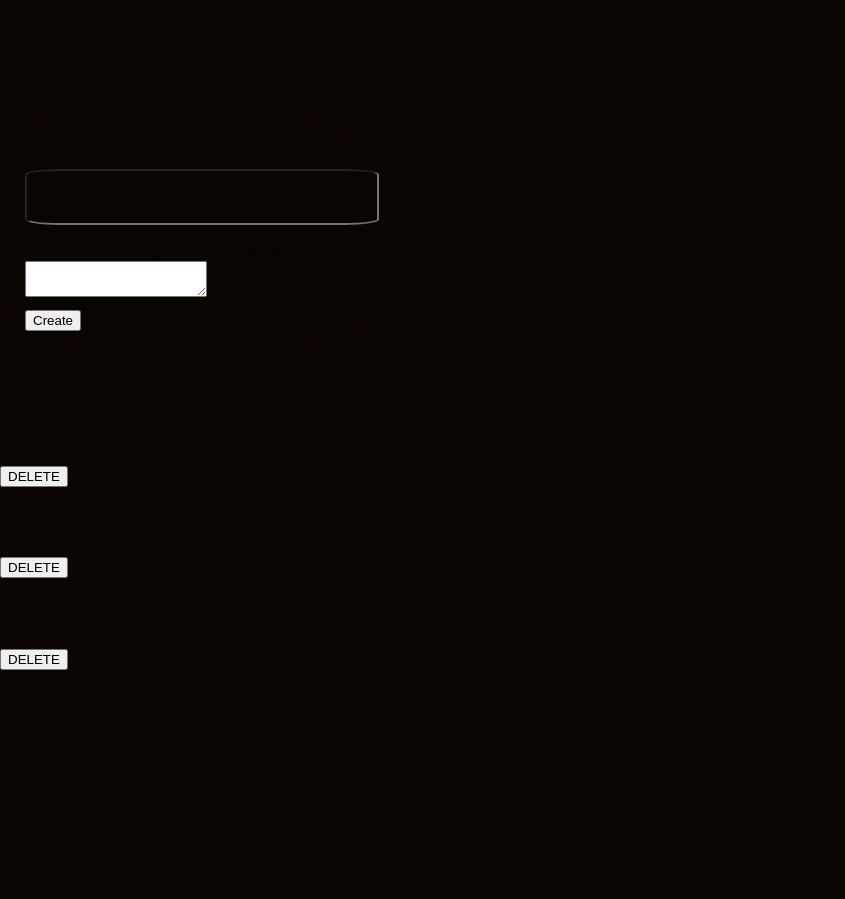
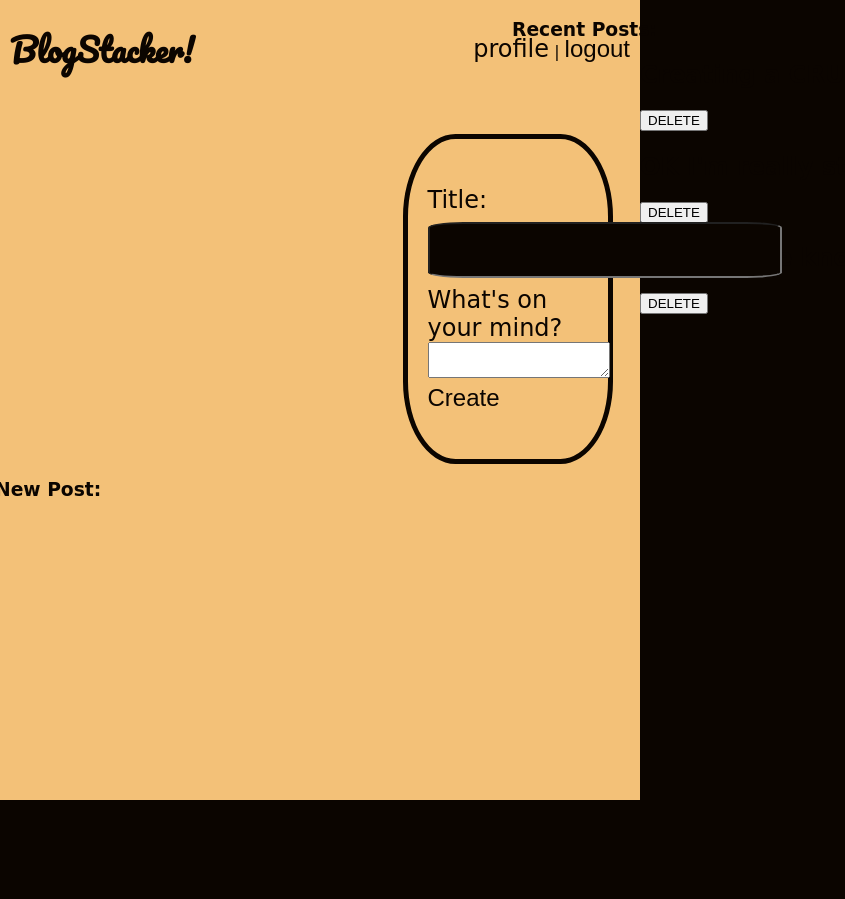
Before and after one commit to JCool221/BlogStacker, a Node server app: page /profile in a window 1280 px wide. Shown: the whole page, without its empty margins (0-845 px from the left). Before the commit the page ends 670 px from the top, so only its background shows below. Run offline with Node 20, Linux system fonts and the light colour scheme; a user stored in the database is signed in; data comes from the database, SQL or seed files in the repository; some libraries are stand-ins or nearby versions; some web fonts are replaced.

Commit message:
fixed login, profile rendering

```diff
--- a/controllers/api/userRoutes.js
+++ b/controllers/api/userRoutes.js
@@ -18,9 +18,10 @@ router.post('/', async (req, res) => {
 });
 
 router.post('/login', async (req, res) => {
+  console.log('hit route')
   try {
     const userData = await User.findOne({ where: { email: req.body.email } });
-
+console.log(userData)
     if (!userData) {
       res
         .status(400)
@@ -29,7 +30,7 @@ router.post('/login', async (req, res) => {
     }
 
     const validPassword = await userData.checkPassword(req.body.password);
-
+console.log(validPassword)
     if (!validPassword) {
       res
         .status(400)
--- a/controllers/homeRoutes.js
+++ b/controllers/homeRoutes.js
@@ -1,4 +1,5 @@
 const router = require('express').Router();
+const sequelize = require('../config/connection');
 const { Post, User } = require('../models');
 const withAuth = require('../utils/auth');
 
@@ -14,6 +15,8 @@ router.get('/', async (req, res) => {
           attributes: ['name'],
         },
       ],
+      order:[['date_created', 'DESC']],
+      limit: 5,
     });
 
     // Serialize data so the template can read it
--- a/views/profile.handlebars
+++ b/views/profile.handlebars
@@ -1,13 +1,9 @@
-<div class="row">
-  <div class="col-auto">
-    <h2>Welcome, {{name}}!</h2>
-  </div>
-</div>
-
-<div class="row mt-4">
-  <div class="col-md-6">
+<body>
+  <div class="container">
+    <main class="left">
+{{>header}}
+<div class="form-container">
     <h3>Create a New Post:</h3>
-
     <form class="form new-project-form">
       <div class="form-group">
         <label for="project-name">Title:</label>
@@ -18,13 +14,16 @@
         <textarea class="form-input" id="project-desc" name="project-desc"></textarea>
       </div>
       <div class="form-group">
-        <button type="submit" class="btn btn-primary">Create</button>
+        <button type="submit" class="no-button">Create</button>
       </div>
     </form>
-  </div>
+</div>
+  </main>
+  <main class="right">
+
   {{#if Posts.length}}
 {{log 'this is a post'}}
-  <div class="col-md-6 project-list">
+  <div class="project-list">
     <h3>Recent Posts:</h3>
 
     {{#each Posts as |Post|}}
@@ -37,8 +36,10 @@
       </div>
     </div>
     {{/each}}
+  {{/if}}
   </div>
-  {{/if}}
-</div>
+  </main>
 
 <script src="./js/profile.js"></script>
+  </div>
+</body>
```
Also changed, not shown: public/js/login.js (+5 -5 lines), views/login.handlebars (+4 -4 lines).
